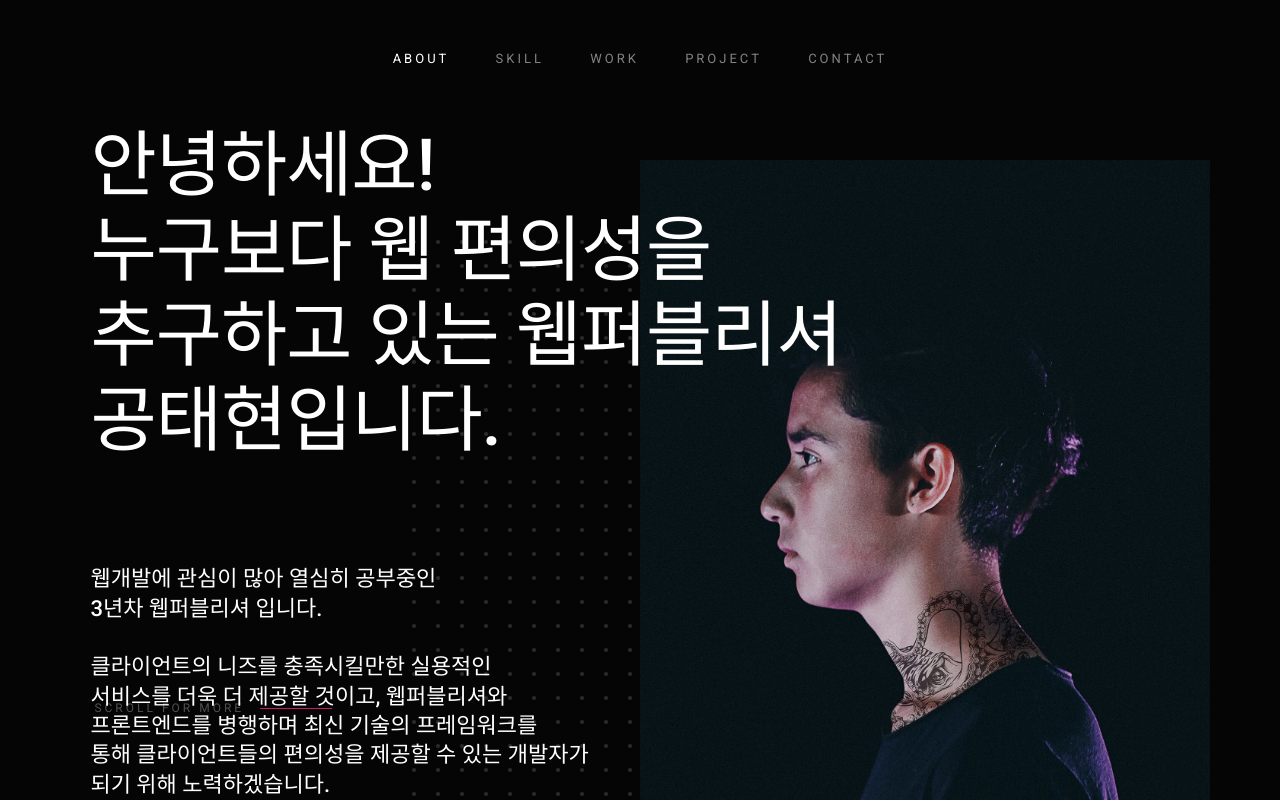
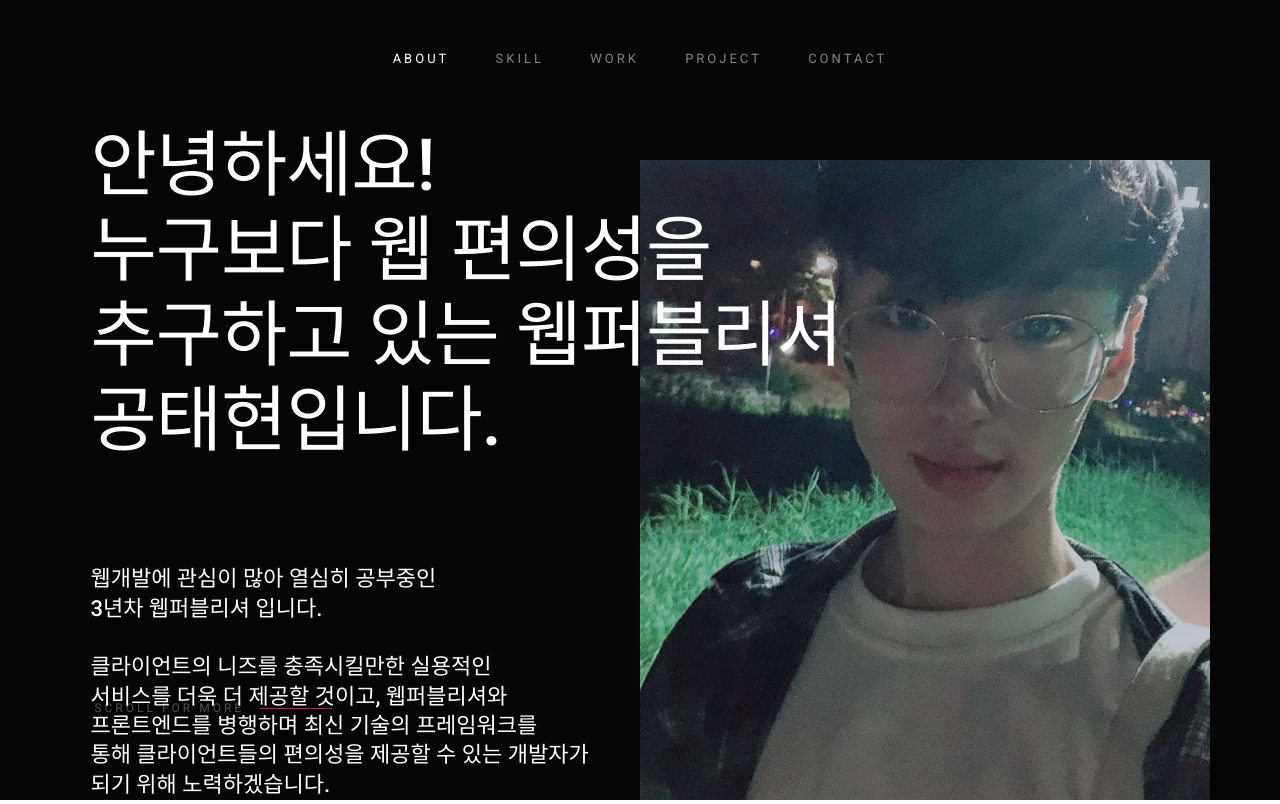
Before and after one commit to GongTaeHyeon1/2024_Portfolio, a plain HTML site: page index.html in a window 1280 px wide. Shown: the top 804 px of the page. Drawn offline with Linux system fonts and the light colour scheme; a web font is replaced by a local one.

Commit message:
프로필 사진 추가

```diff
--- a/css/main.css
+++ b/css/main.css
@@ -1938,7 +1938,7 @@ input::-moz-focus-inner {
   background-color: #02182c;
   background-repeat: no-repeat;
   background-position: top center;
-  background-image: url(../images/hero-pic.jpg);
+  background-image: url(../images/profile2.jpg);
   background-size: cover;
   position: absolute;
   top: 20%;
@@ -1959,7 +1959,7 @@ input::-moz-focus-inner {
 }
 
 .intro-grid {
-  background-image: url(../images/pattern-dot-grid.svg);
+  /* background-image: url(../images/pattern-dot-grid.svg); */
   background-size: 24px 24px;
   opacity: .15;
   position: absolute;
```
Also changed, not shown: images/profile2.jpg (added).
